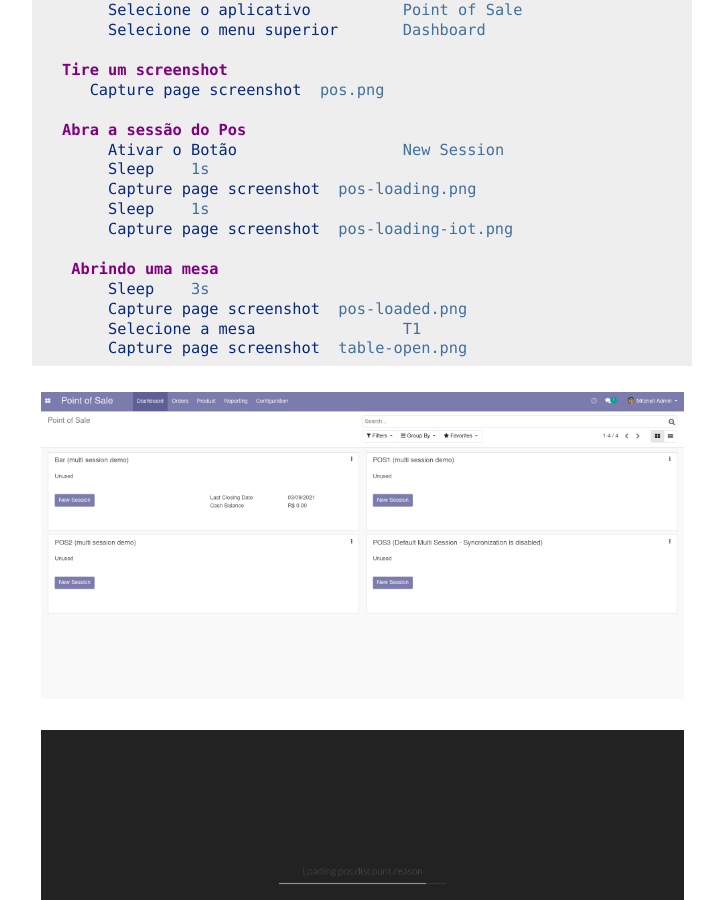
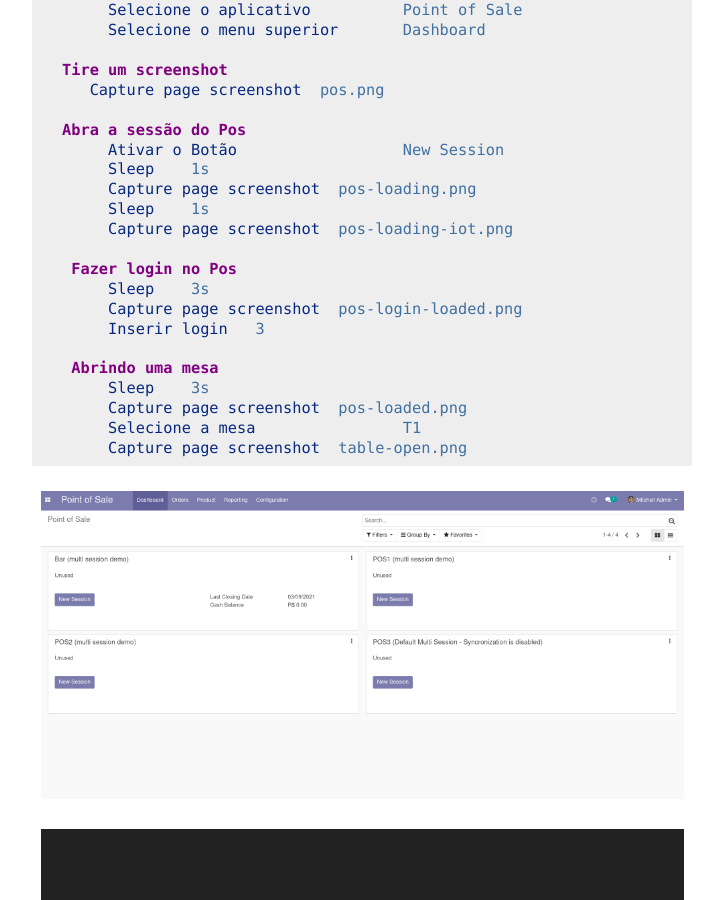
Before and after one commit to kmee/odoo-sphinx-robotframework, a Sphinx documentation site: the page built from source/pos/pos.rst, in a window 1280 px wide and 900 px high, scrolled down 768 px. Shown: the whole window, without its empty margins (388-1111 px from the left). Built offline with Sphinx 7.4.7, drawn with Linux system fonts in a browser that asks for light colours.

Commit message:
[ADD] Some useful steps

```diff
--- a/source/conf.py
+++ b/source/conf.py
@@ -26,7 +26,7 @@
     'ODOO_URL': SERVER + ":" + PORT,
     'ODOO_DB': None,
     'ODOO_USER': "admin",
-    'ODOO_PASSWORD': "admin",
+    'ODOO_PASSWORD': "3RbSz7QunvY8zpFm",
 }
 
 # The suffix of source filenames.
--- a/source/pos/pos.rst
+++ b/source/pos/pos.rst
@@ -44,6 +44,11 @@
         Sleep    1s
         Capture page screenshot  pos-loading-iot.png
 
+    Fazer login no Pos
+        Sleep    3s
+        Capture page screenshot  pos-login-loaded.png
+        Inserir login	3
+
     Abrindo uma mesa
         Sleep    3s
         Capture page screenshot  pos-loaded.png
```
Also changed, not shown: 1 other file.
